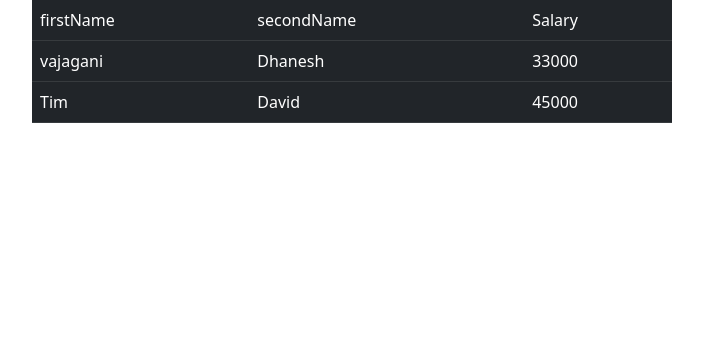
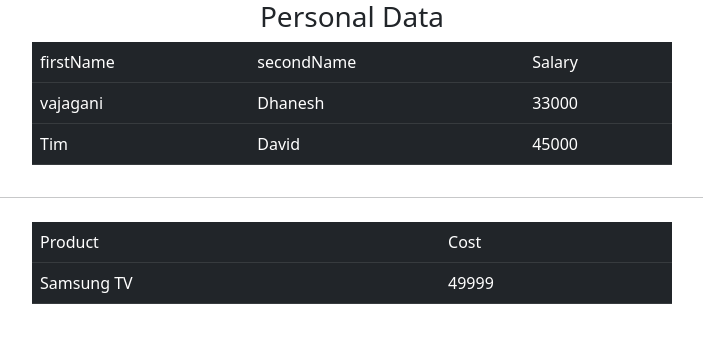
Before and after one commit to vajaganidhanesh/react-shopping, a React (Create React App) app: page / in a window 1280 px wide. Shown: the top 342 px of the page, without its empty margins (288-991 px from the left). Built offline with nearby package versions, Linux system fonts and the light colour scheme.

Commit message:
another customized example

```diff
--- a/src/components/grid/CustomizedGrid.jsx
+++ b/src/components/grid/CustomizedGrid.jsx
@@ -4,6 +4,7 @@ function CustomizedGrid(props) {
   return (
     <div className="container-fluid">
       <div className="row d-flex justify-content-center align-items-center">
+        <h3 className="text-center">{props.title}</h3>
         <table className="table table-dark w-50">
           <thead>
             <tr>
--- a/src/components/grid/grid.jsx
+++ b/src/components/grid/grid.jsx
@@ -5,12 +5,22 @@ function Grid() {
     { firstName: "vajagani", secondName: "Dhanesh", Salary: "33000" },
     { firstName: "Tim", secondName: "David", Salary: "45000" },
   ]);
+
+  const [protectData] = useState([
+    {
+      Product: "Samsung TV",
+      Cost: 49999,
+    },
+  ]);
   return (
     <div>
       <CustomizedGrid
         fields={["firstName", "secondName", "Salary"]}
         data={data}
+        title={"Personal Data"}
       />
+      <hr />
+      <CustomizedGrid fields={["Product", "Cost"]} data={protectData} />
     </div>
   );
 }
```
